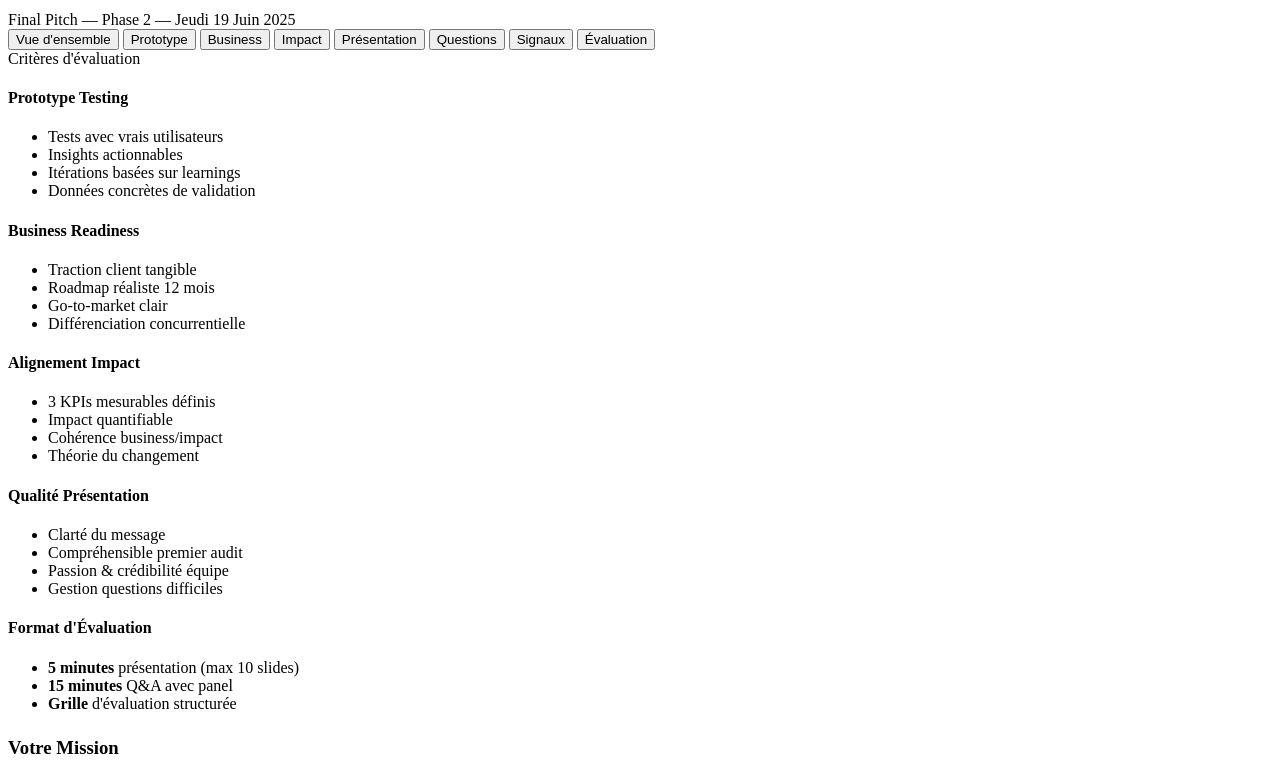
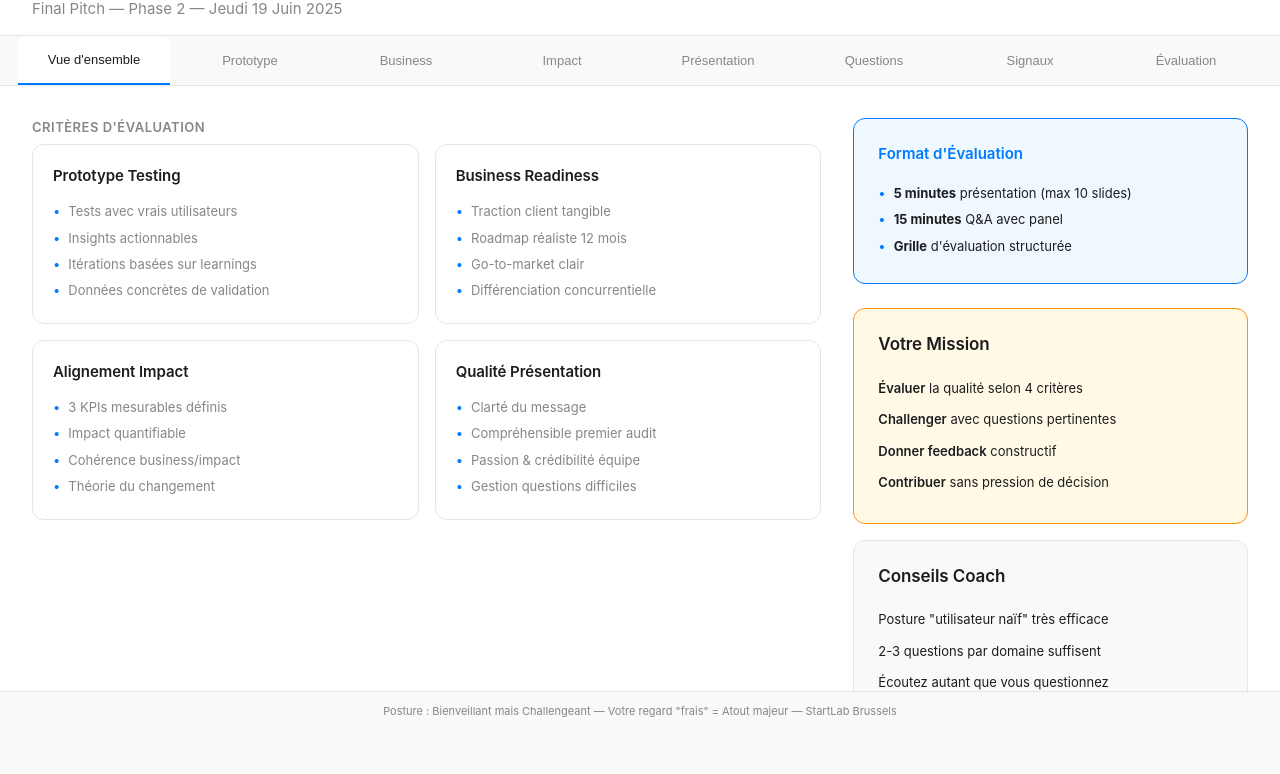
Before and after one commit to Denisdhl007/StartLab, a plain HTML site: page index.html in a window 1280 px wide. Shown: the part 69-843 px from the top of the page. After the commit the page ends 800 px from the top, so only its background shows below. Drawn offline with Linux system fonts and the light colour scheme; the site is published under a folder, as on GitHub Pages, so addresses that start at the root find nothing.

Commit message:
links changes

```diff
--- a/index.html
+++ b/index.html
@@ -4,7 +4,7 @@
     <meta charset="UTF-8">
     <meta name="viewport" content="width=device-width, initial-scale=1.0">
     <title>StartLab Coaching Guide</title>
-    <link rel="stylesheet" href="/public/style.css">
+    <link rel="stylesheet" href="style.css">
 
 </head>
 <body>
@@ -338,7 +338,7 @@
         </div>
     </div>
 
-    <script src="/public/script.js" ></script>
+    <script src="script.js" ></script>
 
 </body>
 </html>
```
Also changed, not shown: script.js (renamed from public/script.js), style.css (renamed from public/style.css).
